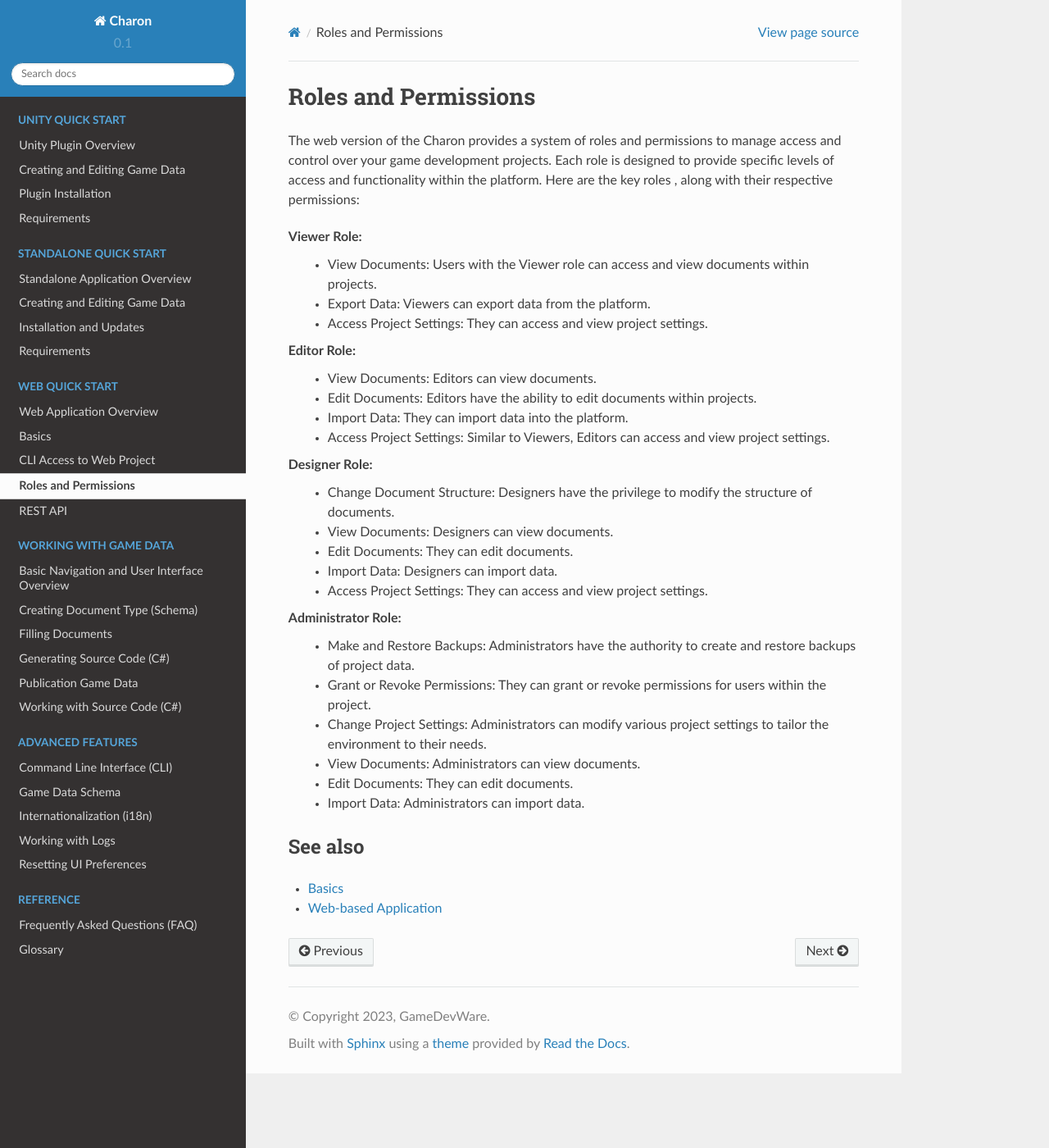
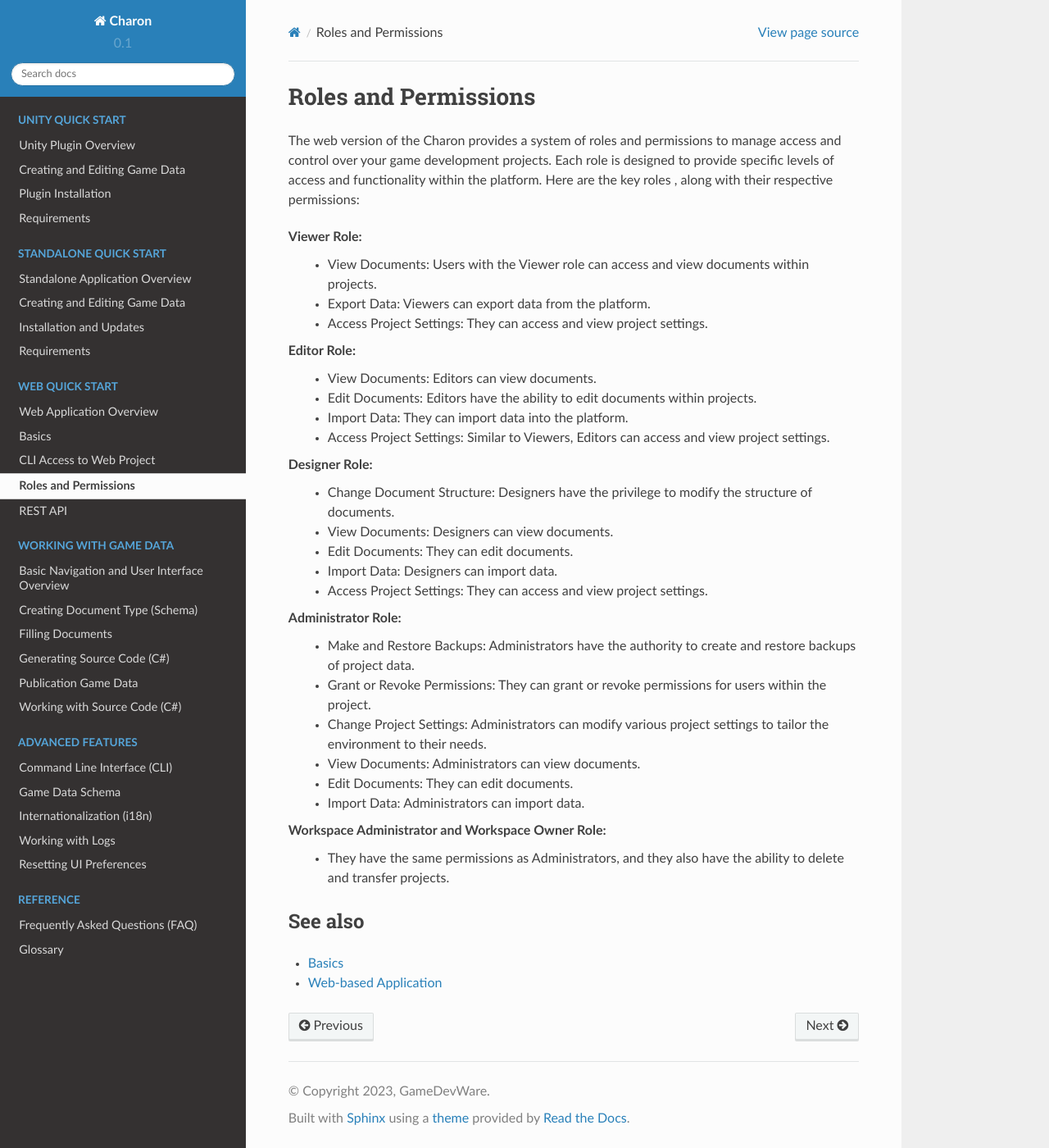
Before and after one commit to gamedevware/charon, a Sphinx documentation site: the page built from docs/web/permission_and_roles.rst, in a window 1280 px wide and 1400 px high. Shown: the whole window at 82% size. Built offline with Sphinx 7.4.7 and the Read the Docs theme 2.0.0, drawn with Linux system fonts in a browser that asks for light colours.

Commit message:
upd: permissions and roles

```diff
--- a/docs/web/permission_and_roles.rst
+++ b/docs/web/permission_and_roles.rst
@@ -31,6 +31,9 @@ Administrator Role:
  - Edit Documents: They can edit documents.
  - Import Data: Administrators can import data.
 
+Workspace Administrator and Workspace Owner Role:
+ - They have the same permissions as Administrators, and they also have the ability to delete and transfer projects.
+
 See also
 --------
 
```
